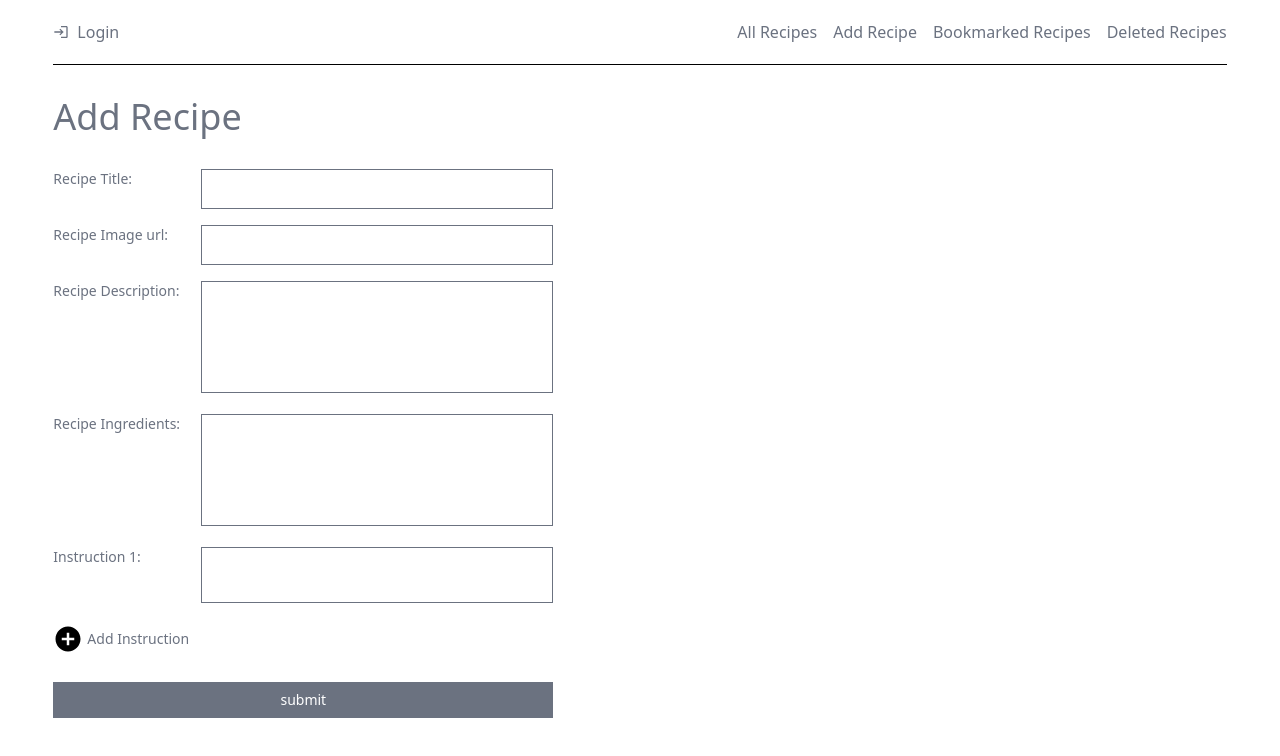
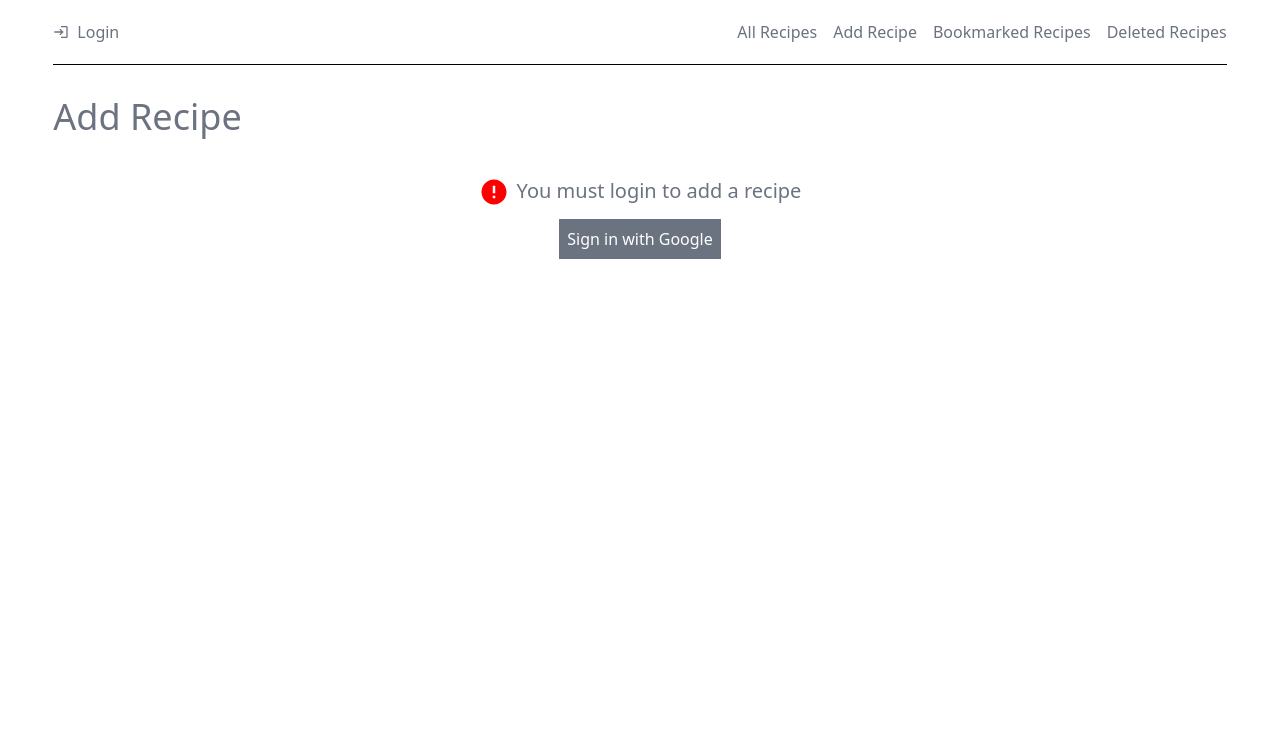
Before and after one commit to machiloop14/crud-recipe-blog, a React (Vite) app: page /add-recipe in a window 1280 px wide. Shown: the top 756 px of the page. Built offline with nearby package versions, Linux system fonts and the light colour scheme; no server answers.

Commit message:
allow only authenticated users to add a recipe

```diff
--- a/src/components/RecipeForm.tsx
+++ b/src/components/RecipeForm.tsx
@@ -6,6 +6,7 @@ import { addDoc, collection, serverTimestamp } from "firebase/firestore";
 import { auth, db } from "../config/firebase";
 import { useAuthState } from "react-firebase-hooks/auth";
 import { useNavigate } from "react-router-dom";
+import Login from "../pages/Login";
 
 interface RecipeFormData {
   title: string;
@@ -56,13 +57,15 @@ export const RecipeForm = () => {
       ...data,
       author: user?.displayName,
       userId: user?.uid,
-      createdAt: serverTimestamp()
+      createdAt: serverTimestamp(),
     });
 
     navigate("/");
   };
 
   return (
+    <>
+      {user ? (
         <form
           onSubmit={handleSubmit(onCreateRecipe)}
           className="flex flex-col gap-4 text-sm mt-8"
@@ -143,5 +146,9 @@ export const RecipeForm = () => {
             value="submit"
           />
         </form>
+      ) : (
+        <Login warningMessage="You must login to add a recipe" />
+      )}
+    </>
   );
 };
```
Lines whose indentation alone changed are shown as unchanged.
